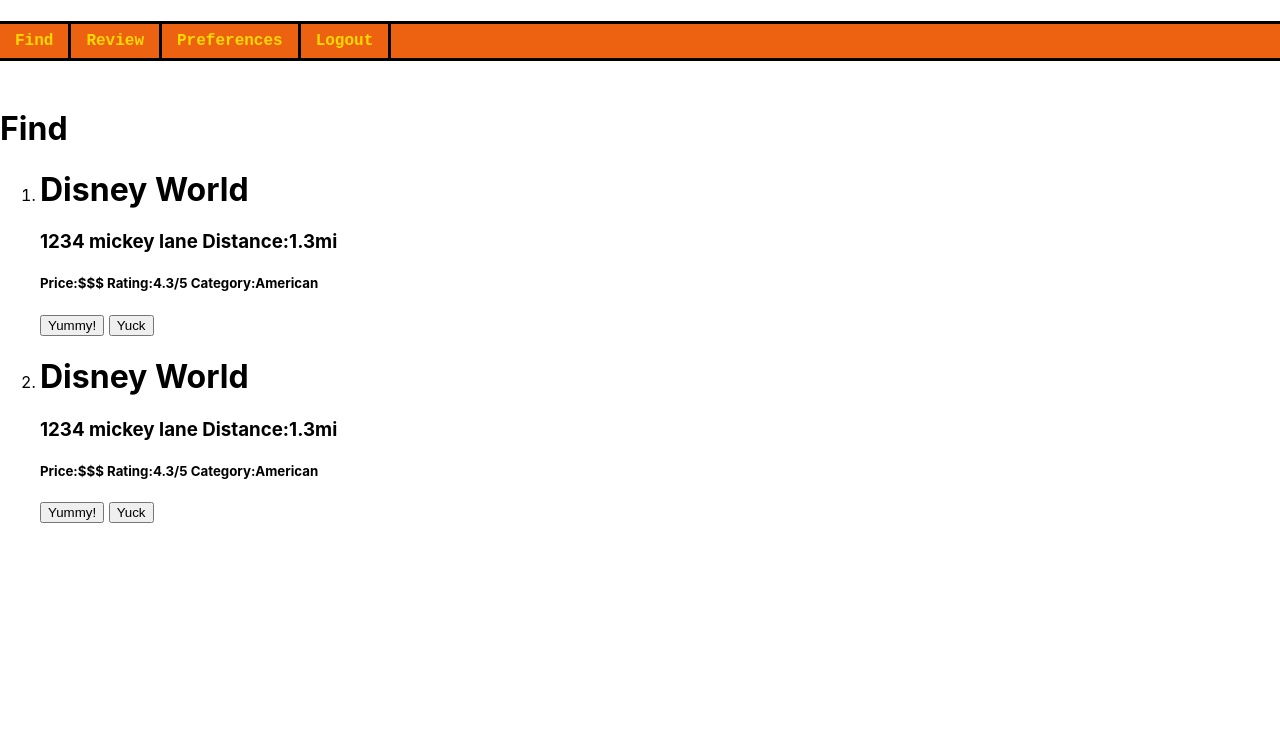
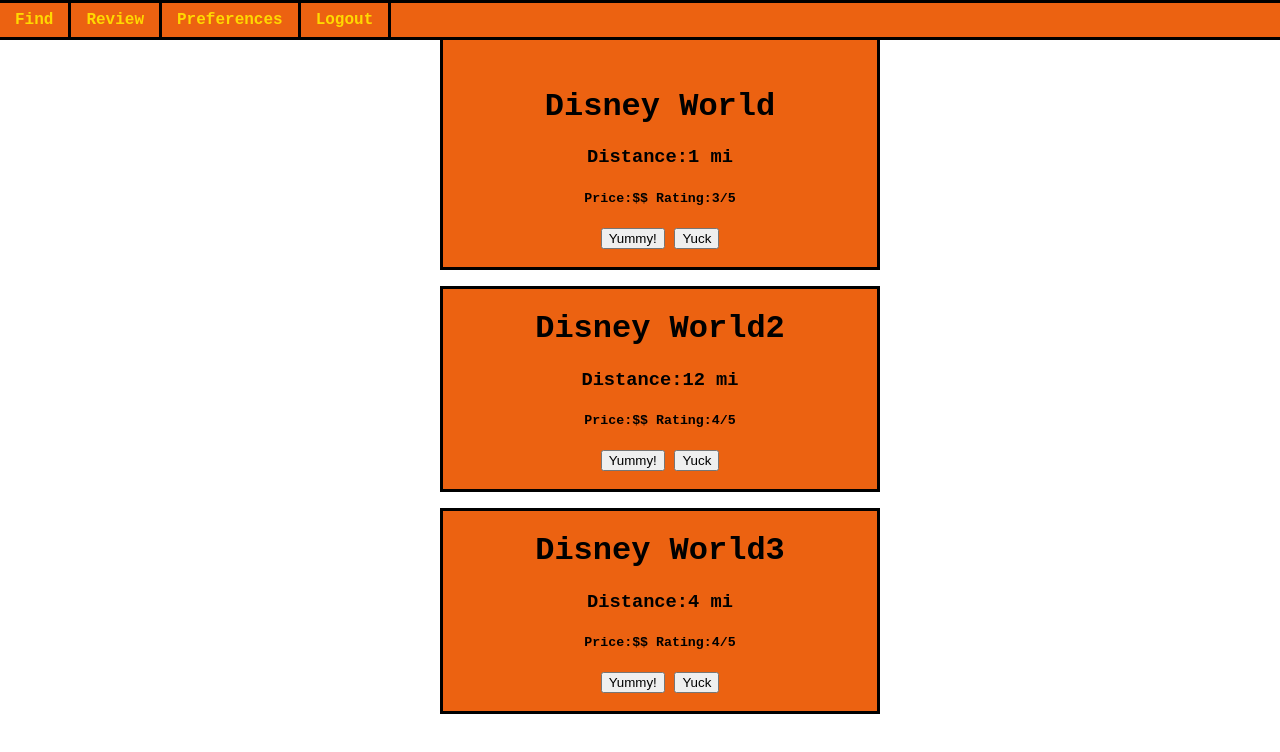
Before and after one commit to bhgottfried/Cravr, a React (Create React App) app in the folder frontend/: page /Home in a window 1280 px wide. Shown: the top 752 px of the page. Built offline with nearby package versions, Linux system fonts and the light colour scheme.

Commit message:
Added a dynamic list of restaurants for Home page and stylized it. fixed review quiz but still need to determine what it will be

```diff
--- a/frontend/src/Home.css
+++ b/frontend/src/Home.css
@@ -22,3 +22,10 @@
         border-right: 3px solid rgb(0, 0, 0);
         text-align: center;
         font-family:'Courier New', Courier, monospace; }
+.Rest {
+  border: 3px solid rgb(0, 0, 0);
+  background-color: rgb(236, 98, 17);
+  margin: 0 25em 1em 25em;
+  text-align: center;
+  font-family:'Courier New', Courier, monospace;
+}
--- a/frontend/src/Home.js
+++ b/frontend/src/Home.js
@@ -1,62 +1,79 @@
 import React from 'react';
 import './Home.css';
-import {
-    Link
-} from "react-router-dom"
+import Restaurant from './Restaurant.js';
 
-class Restaurant extends React.Component {
-    user;
-    price;
-    rating;
-    address;
-    distance = 1.3;//in mi
-    name;
-    category;
-    constructor(props) {    // TODO Instantiation should be handled through backend
-        super(props);
-        //get a restaurant from the server and set id to that name
-        //set some vars that will need later
-        this.user = "john doe";
-        this.price = "$$$";
-        this.rating = 4.3;
-        this.address = "1234 mickey lane";
-        this.name = "Disney World";
-        this.category = "American"
-        //pic?
-    }
-    render() {
-        return (
-            <div>
-                <h1>{this.name}</h1>
-                <h3>{this.address} Distance:{this.distance}mi</h3>
-                <h5>Price:{this.price} Rating:{this.rating}/5 Category:{this.category}</h5>
-                <button>Yummy!</button> <button>Yuck</button>
-            </div>
-        );
-    }
-}
+
 class RestaurantContainer extends React.Component {
     //essentially scrollable list of restaurant
     //dynamic list of restaurant elements
     constructor(props) {
         super(props);
-        this.RestaurantRated = this.RestaurantRated.bind(this);
+        this.PopulateStates = this.PopulateStates.bind(this);
+        //this.PopulateStates();
     }
 
-    RestaurantRated() {
-        // TODO Frontend change button color. Backend update user profile
+    state = {
+        Restaurants: [
+            { id: 1, Name: 'Disney World', Distance: 1, Price: "$$", Rating: 3 },
+            { id: 2, Name: "Disney World2", Distance: 12, Price: "$$", Rating: 4 },
+            { id: 3, Name: "Disney World3", Distance: 4, Price: "$$", Rating: 4 }
+        ]
+    }
+    accept = (index, e) => {
+        //runs when yummy button clicked
+        //TODO: add a restaurant to the list
+        //TODO: get one from backend
+    }
+    delete = (index, e) => {
+        //runs when yuck button clicked
+        const restaurants = Object.assign([], this.state.Restaurants);
+        restaurants.splice(index, 1);
+        this.setState({ Restaurants: restaurants })
+        //deletes entry in state
+        //TODO relate this to backend and get new restaurant
+    }
+    PopulateStates() {
+        //TODO add to Restaruants property in state above to dynamically populate the list
+        //runs in constructor and finds restaurants from the backend
+
+        fetch("/restaurants", {
+            method: "POST",
+            cache: "no-cache",
+            headers: {
+              "content_type": "application/json"
+            },
+            // TODO Send login credentials over SSL
+            body: JSON.stringify(getCookie("Username"))
+          }).then(response => response.json())
+          .then(response => {
+            //TODO read response data and set some states based on how many restaurants of data are sent
+          });
     }
 
     render() {
         return (    // TODO make request to backend to fetch list of restuarants from Yelp API
-            <ol>
-                <li>
-                    <Restaurant></Restaurant>
-                </li>
-                <li>
-                    <Restaurant></Restaurant>
-                </li>
-            </ol>
+            <div>
+                <ul id="ResList">
+                    {
+                        //dynamic list element that is insantiated from state.Restaruants
+                        //TODO: doesn't render for some reason
+                        this.state.Restaurants.map((Rest, index) => {
+                            return (
+                                <div className="Rest">
+                                    <Restaurant  id={Rest.id}
+                                        name={Rest.Name}
+                                        distance={Rest.Distance}
+                                        price={Rest.Price}
+                                        rating={Rest.Rating}
+                                        accept={this.accept.bind(this, index)}
+                                        delete={this.delete.bind(this, index)}></Restaurant>
+                                    <br></br>
+                                </div>
+                            )
+                        })
+                    }
+                </ul>
+            </div>
         );
     }
 }
@@ -77,10 +94,7 @@
                     <li><a href="/">Logout</a></li>
                 </ul>
             </nav>
-
-            {/* <h1>{getCookie("Username")}</h1>
-            <h1>{getCookie("Password")}</h1> */}
-            <h1>Find</h1>
+            <br></br>
             <RestaurantContainer></RestaurantContainer>
         </div>
     );
--- a/frontend/src/Preferences.js
+++ b/frontend/src/Preferences.js
@@ -20,7 +20,8 @@
         this.setState({ [event.target.name]: event.target.value });
     }
     handleSubmit(event) {
-        //send data to server
+        //send data to
+        //body will probably look like this JSON.stringify(this.state.q1.value +" "+this.state.q2.value +" "+ this.state.q3.value +" "+ this.state.q4.value);
         event.preventDefault();
     }
     render() {
--- /dev/null
+++ b/frontend/src/Restaurant.js
@@ -0,0 +1,12 @@
+import React from 'react';
+const restaurant = (props) => {
+    return (
+        <div>
+            <h1>{props.name}</h1>
+            <h3> Distance:{props.distance} mi</h3>
+            <h5>Price:{props.price} Rating:{props.rating}/5</h5>
+            <button onClick={props.accept}>Yummy!</button> <button onClick={props.delete}>Yuck</button>
+        </div>
+    )
+}
+export default restaurant;
--- a/frontend/src/Review.js
+++ b/frontend/src/Review.js
@@ -6,7 +6,7 @@
     Link
 
 } from "react-router-dom"
-class reviewContainer extends React.Component {
+class ReviewContainer extends React.Component {
     //essentially scrollable list of reviews
     constructor(props) {
         super(props);
@@ -16,7 +16,7 @@
         return (
             <ol>
                 <li>
-                    <userRev></userRev>
+                    <UserRev></UserRev>
                     <form>
                         <label id="Question 1">
                             1. Pick your favorite food:
@@ -27,14 +27,16 @@
                     <button>Rate!</button>
                 </li>
                 <li>
-                    <userRev></userRev>
+                    <UserRev></UserRev>
                     <button>Yummy!</button> <button>Rate!</button>
                 </li>
             </ol>
         );
     }
 }
-class userRev extends React.Component {
+//TODO: get list of unreviewed restaurants for a user form backend
+//TODO: determine user feedback needed
+class UserRev extends React.Component {
     constructor(props) {
         super(props);
     }
@@ -54,7 +56,7 @@
                 </ul>
             </nav>
             <h1>Review</h1>
-            <reviewContainer></reviewContainer>
+            <ReviewContainer></ReviewContainer>
         </div>
     );
 }
```
